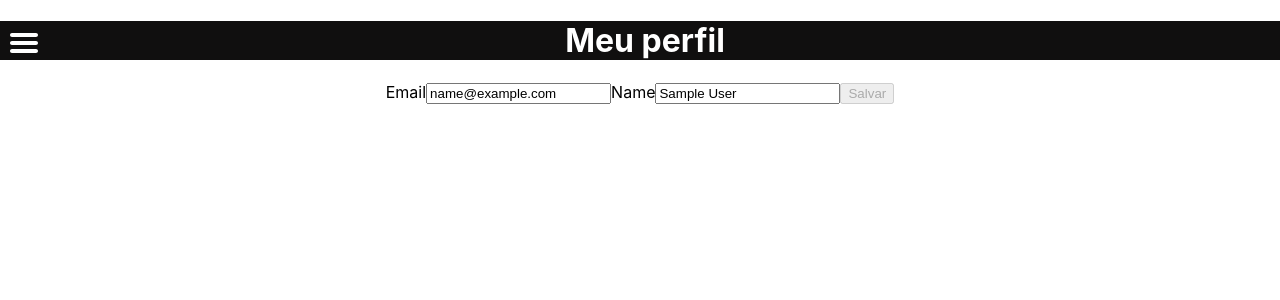
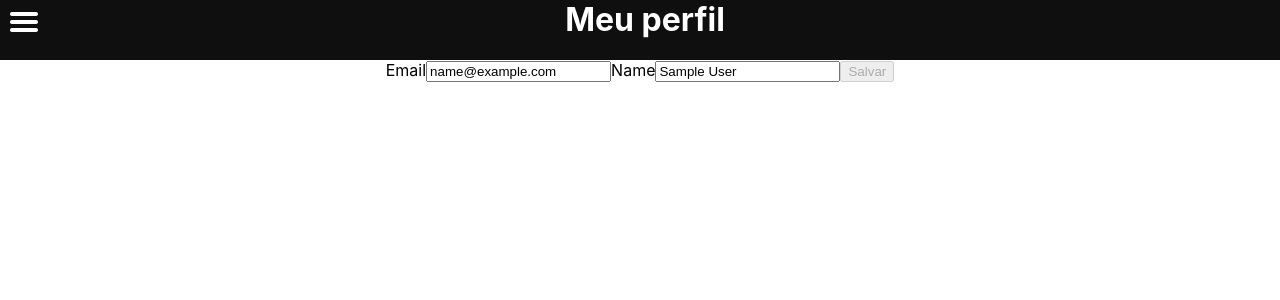
Before and after one commit to tryber/sd-03-trybeer-10, a React (Create React App) app in the folder front-end/: page /profile in a window 1280 px wide. Shown: the top 300 px of the page. Built offline with nearby package versions, Linux system fonts and the light colour scheme; sample sign-in values are in the browser's storage.

Commit message:
Correção de CSS

```diff
--- a/front-end/src/components/Header.jsx
+++ b/front-end/src/components/Header.jsx
@@ -25,7 +25,7 @@ function Header({ title }) {
         onClick={() => toggleMenu(sideMenu, setsideMenu)}
       />
       <h1 data-testid="top-title" className="TopTitle">{title}</h1>
-      <div className={ `SideMenuContainer ${sideMenu}` }>
+      <div className={ `side-menu-container ${sideMenu}` }>
         <Link to="/products">
           <button data-testid="side-menu-item-products" className="MenuItem">Produtos</button>
         </Link>
--- a/front-end/src/components/Sidebar.jsx
+++ b/front-end/src/components/Sidebar.jsx
@@ -8,7 +8,7 @@ const Sidebar = () => {
     history.push("/login");
   };
   return (
-    <div className={ `SideMenuContainer ${sideMenu}` }>
+    <div className={ `side-menu-container ${sideMenu}` }>
       <Link to="/products">
         <button data-testid="side-menu-item-products">Produtos</button>
       </Link>
--- a/front-end/src/screens/Products.jsx
+++ b/front-end/src/screens/Products.jsx
@@ -76,7 +76,7 @@ const Products = (props) => {
           if (carts[cartIndex] && carts[cartIndex].list) index = carts[cartIndex].list.findIndex((e) => e.id === product.id);
           return (<div className="ProductsCards">
             <h3 data-testid={`${ind}-product-name`}>{product.name}</h3>
-            <img data-testid={`${ind}-product-img`} src={product.urlImage} width='125px' />
+            <img data-testid={`${ind}-product-img`} src={product.urlImage} />
             <h4 data-testid={`${ind}-product-price`}>{`R$ ${product.price.toFixed(2).toString().replace('.', ',')}`}</h4>
             <button type="button" data-testid={`${ind}-product-minus`} onClick={() => removeProduct(product)}>-</button>
             <span id={`id-${product.id}-qty`} data-testid={`${ind}-product-qtd`}>
--- a/front-end/src/styles/Products.css
+++ b/front-end/src/styles/Products.css
@@ -6,7 +6,12 @@
 }
 
 .ProductsCards {
+  height: 450px;
   width: 200px;
+}
+
+.ProductsCards img {
+  width: 150px;
 }
 
 .FooterProducts {
--- a/front-end/src/styles/Sidebar.css
+++ b/front-end/src/styles/Sidebar.css
@@ -1,6 +1,7 @@
 .Header {
   background-color: #100F0F;
   color: white;
+  justify-content: center;
 }
 
 .BurgerBtn {
@@ -11,16 +12,18 @@
 }
 
 .TopTitle {
-  margin-right: 30px;
+  margin-top: auto;
+  margin: auto 30px;
+  height: 60px;
 }
 
-.SideMenuContainer {
+.side-menu-container {
   background-color: #100F0F;
   display: flex;
   flex-direction: column;
   height: 100%;
-  margin-top: -20px;
   position: absolute;
+  margin-top: auto;
   transition: 0.6s;
   width: 200px;
 }
```
